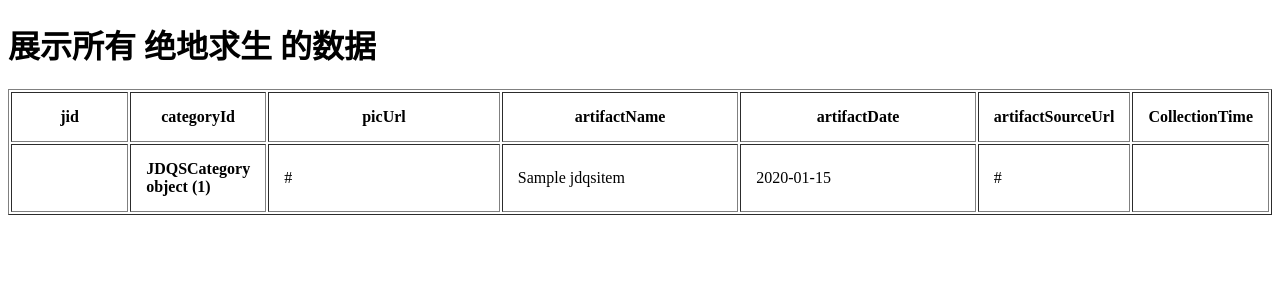
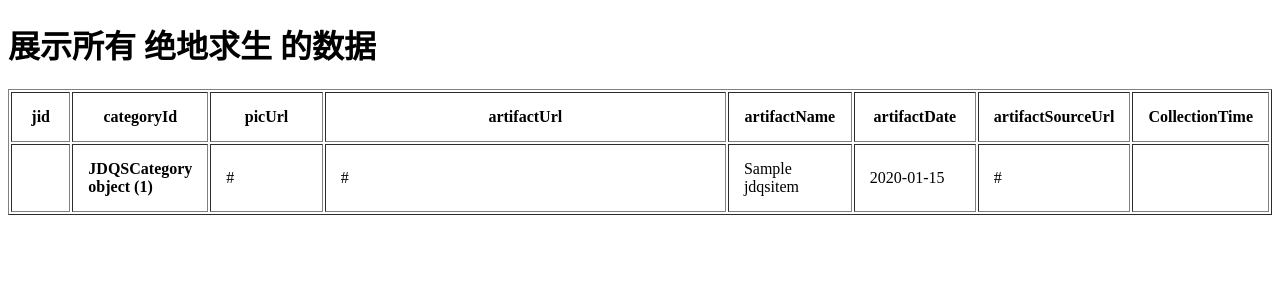
Before and after one commit to gdky005/ZKTeamDjango, a Django app: a page that uses JueDiQiuSheng/templates/JDQS_item_index.html in a window 1280 px wide. Shown: the top 300 px of the page. Run offline with Django 3.2, Linux system fonts and the light colour scheme; tables that the repository leaves empty hold one stand-in row (values such as "Sample post").

Commit message:
1. 列表页面显示数据调整。

```diff
--- a/JueDiQiuSheng/templates/JDQS_item_index.html
+++ b/JueDiQiuSheng/templates/JDQS_item_index.html
@@ -12,11 +12,12 @@
     <table border="1" cellpadding="15">
         <thead>
         <tr>
-            <th width="10%">jid</th>
-            <th width="10%">categoryId</th>
-            <th width="20%">picUrl</th>
-            <th width="20%">artifactName</th>
-            <th width="20%">artifactDate</th>
+            <th width="5%">jid</th>
+            <th width="5%">categoryId</th>
+            <th width="10%">picUrl</th>
+            <th width="40%">artifactUrl</th>
+            <th width="10%">artifactName</th>
+            <th width="10%">artifactDate</th>
             <th width="10%">artifactSourceUrl</th>
             <th width="10%">CollectionTime</th>
         </tr>
@@ -27,6 +28,7 @@
                     <td>{{ line.jid }}</td>
                     <td><b>{{ line.categoryId }}</b></td>
                     <td>{{ line.picUrl }}</td>
+                    <td>{{ line.artifactUrl }}</td>
                     <td>{{ line.artifactName }}</td>
                     <td>{{ line.artifactDate|date:"Y-m-d" }}</td>
                     <td>{{ line.artifactSourceUrl }}</td>
```
